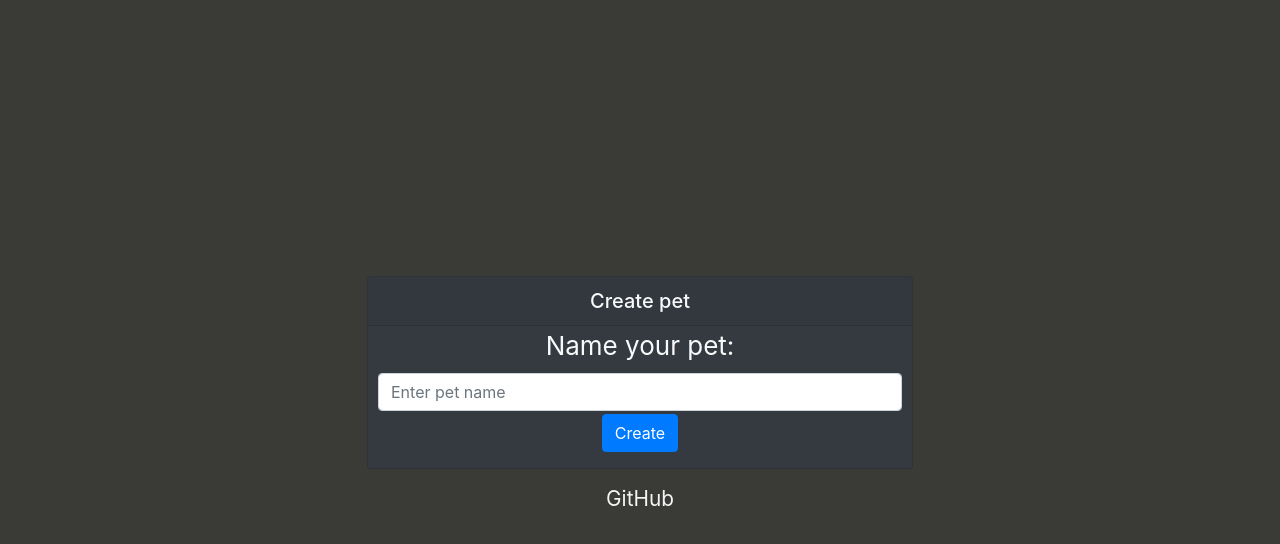
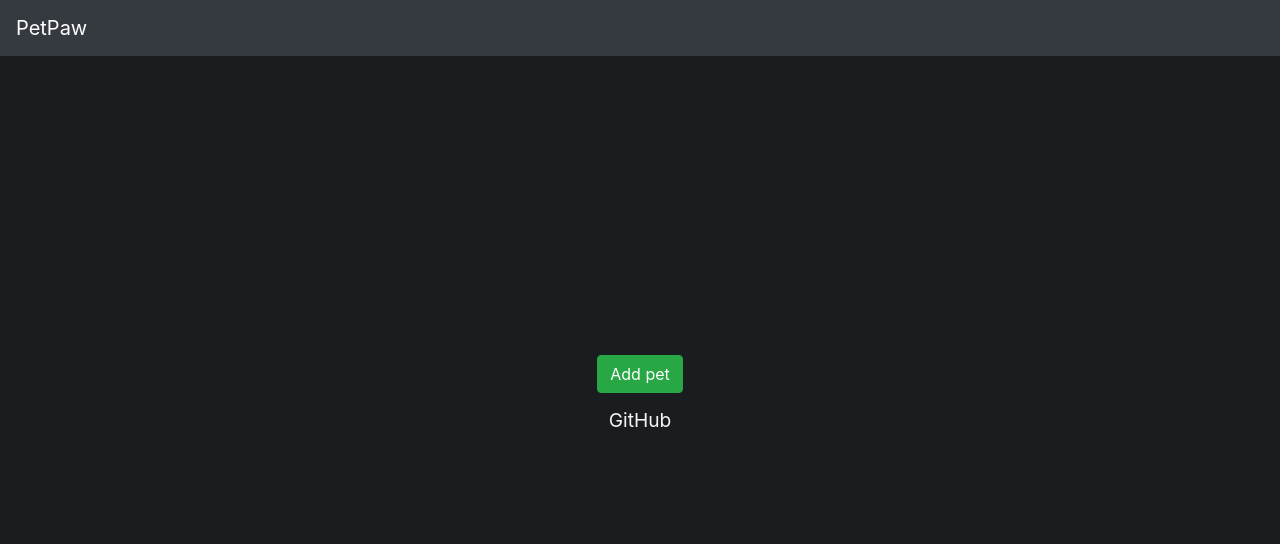
Before and after one commit to johlits/pet, a React (Create React App) app: page / in a window 1280 px wide. Shown: the top 544 px of the page. Built offline with nearby package versions, Linux system fonts and the light colour scheme.

Commit message:
allow multiple pets

```diff
--- a/src/App.css
+++ b/src/App.css
@@ -14,13 +14,13 @@
 }
 
 .App-header {
-  background-color: #3a3b37;
+  background-color: #1a1d20;
   min-height: 100vh;
   display: flex;
   flex-direction: column;
   align-items: center;
   justify-content: center;
-  font-size: calc(10px + 2vmin);
+  font-size: calc(8px + 2vmin);
   color: white;
 }
 
--- a/src/App.tsx
+++ b/src/App.tsx
@@ -1,98 +1,43 @@
-import Container from 'react-bootstrap/Container'
 import Button from 'react-bootstrap/Button';
-import Form from 'react-bootstrap/Form'
-import Card from 'react-bootstrap/Card'
-import Col from 'react-bootstrap/Col'
+import React from 'react';
 import Nav from 'react-bootstrap/Nav'
-import { MDBContainer } from 'mdbreact';
-import React from 'react';
+import Navbar from 'react-bootstrap/Navbar'
 import logo from './logo.svg';
 import './App.css';
 
-import Stat from './Stat'
+import Pet from './Pet'
 
-interface PetProps { }
+interface PetContainerProps { }
 
-type PetState = { text: string, name: string, sleeping: boolean };
+type PetContainerState = { pets: number };
 
-const STATS = [
-  { name: 'Hunger', value: 100, action: 'Feed', seconds: 0, timer: 2 },
-  { name: 'Hygiene', value: 100, action: 'Shower', seconds: 0, timer: 8 },
-  { name: 'Energy', value: 100, action: 'Sleep', seconds: 0, timer: 4 }];
-
-class Pet extends React.Component<PetProps, PetState> {
+class PetContainer extends React.Component<PetContainerProps, PetContainerState> {
 
   constructor(props: any) {
     super(props);
-    this.state = { text: '', name: '', sleeping: false };
-    this.handleChange = this.handleChange.bind(this);
-    this.handleSubmit = this.handleSubmit.bind(this);
+    this.state = { pets: 0 };
+    this.handleClick = this.handleClick.bind(this);
   }
 
-  callbackFunction = (childData: any) => {
-    if (childData.key === 'Energy' && childData.change === 1) {
-      this.setState({ sleeping: true });
-    }
-    else if (childData.key === 'Energy' && childData.change === -1) {
-      this.setState({ sleeping: false });
-    }
-  }
-
-  handleChange(e: { target: { value: any; }; }) {
-    this.setState({ text: e.target.value });
-  }
-
-  handleSubmit(e: { preventDefault: () => void; }) {
-    e.preventDefault();
-    if (this.state.text.length === 0) {
-      return;
-    }
-    this.setState(state => ({
-      name: this.state.text
-    }));
+  handleClick() {
+    this.setState({ pets: this.state.pets + 1 });
   }
 
   render() {
 
-    if (this.state.name.length < 1) {
-      return <Container><Card bg="dark" text="light"><Card.Header as="h5">Create pet</Card.Header><Card.Text><Form onSubmit={this.handleSubmit}>
-        <Form.Group>
-          <Form.Row>
-            <Col>
-              <Form.Label htmlFor="new-pet">
-                Name your pet:
-              </Form.Label>
-            </Col>
-          </Form.Row>
-          <Form.Row>
-            <MDBContainer>
-            <Form.Control type="text" placeholder="Enter pet name" onChange={this.handleChange} value={this.state.text} />
-            <Button variant="primary" type="submit">
-                Create
-              </Button>
-            </MDBContainer>
-          </Form.Row>
-          <Form.Row className="align-items-center">
-          </Form.Row>
-        </Form.Group>
-      </Form></Card.Text></Card><Nav.Link href="https://github.com/johlits/pet"><small className="linkText">GitHub</small></Nav.Link></Container>;
+    let pets = [];
+    for (let i = 0; i < this.state.pets; i++) {
+      pets.push(<Pet key={i} />);
     }
-    else {
-      return <Container><Card bg="dark" text="light"><Card.Header as="h5">{this.state.name}</Card.Header><Card.Text>
-        <Stat parentCallback={this.callbackFunction} name={STATS[0].name} action={STATS[0].action} timer={STATS[0].timer} disabled={this.state.sleeping}></Stat>
-        <Stat parentCallback={this.callbackFunction} name={STATS[1].name} action={STATS[1].action} timer={STATS[1].timer} disabled={this.state.sleeping}></Stat>
-        <Stat parentCallback={this.callbackFunction} name={STATS[2].name} action={STATS[2].action} timer={STATS[2].timer} disabled={this.state.sleeping}></Stat>
-      </Card.Text></Card></Container>;
-    }
+
+    return <header className="App-header"><Navbar fixed="top" bg="dark" variant="dark" expand="lg"><Navbar.Brand href="#home">PetPaw</Navbar.Brand></Navbar>{pets}<Button variant="success" onClick={this.handleClick}>Add pet</Button><Nav.Link href="https://github.com/johlits/pet"><small className="linkText">GitHub</small></Nav.Link></header>;
   }
 }
 
 function App() {
   return (
     <div className="App">
-      <header className="App-header">
-        <Pet />
-      </header>
+      <PetContainer />
     </div>
   );
 }
--- /dev/null
+++ b/src/Pet.tsx
@@ -0,0 +1,82 @@
+import Container from 'react-bootstrap/Container'
+import Button from 'react-bootstrap/Button';
+import Form from 'react-bootstrap/Form'
+import Card from 'react-bootstrap/Card'
+import Col from 'react-bootstrap/Col'
+import { MDBContainer } from 'mdbreact';
+import React from 'react';
+import Stat from './Stat'
+
+interface PetProps { }
+
+type PetState = { text: string, name: string, sleeping: boolean };
+
+const STATS = [
+  { name: 'Hunger', value: 100, action: 'Feed', seconds: 0, timer: 2 },
+  { name: 'Hygiene', value: 100, action: 'Shower', seconds: 0, timer: 8 },
+  { name: 'Energy', value: 100, action: 'Sleep', seconds: 0, timer: 4 }];
+
+export default class Pet extends React.Component<PetProps, PetState> {
+
+  constructor(props: any) {
+    super(props);
+    this.state = { text: '', name: '', sleeping: false };
+    this.handleChange = this.handleChange.bind(this);
+    this.handleSubmit = this.handleSubmit.bind(this);
+  }
+
+  callbackFunction = (childData: any) => {
+    if (childData.key === 'Energy' && childData.change === 1) {
+      this.setState({ sleeping: true });
+    }
+    else if (childData.key === 'Energy' && childData.change === -1) {
+      this.setState({ sleeping: false });
+    }
+  }
+
+  handleChange(e: { target: { value: any; }; }) {
+    this.setState({ text: e.target.value });
+  }
+
+  handleSubmit(e: { preventDefault: () => void; }) {
+    e.preventDefault();
+    if (this.state.text.length === 0) {
+      return;
+    }
+    this.setState({ name: this.state.text });
+  }
+
+  render() {
+
+    if (this.state.name.length < 1) {
+      return <Container className="mb-2"><Card bg="dark" text="light"><Card.Header as="h5">Create pet</Card.Header><Card.Text><Form onSubmit={this.handleSubmit}>
+        <Form.Group>
+          <Form.Row>
+            <Col>
+              <Form.Label htmlFor="new-pet">
+                Name your pet:
+              </Form.Label>
+            </Col>
+          </Form.Row>
+          <Form.Row>
+            <MDBContainer>
+            <Form.Control type="text" placeholder="Enter pet name" onChange={this.handleChange} value={this.state.text} />
+            <Button className="mt-1" variant="primary" type="submit">
+                Create
+              </Button>
+            </MDBContainer>
+          </Form.Row>
+          <Form.Row className="align-items-center">
+          </Form.Row>
+        </Form.Group>
+      </Form></Card.Text></Card></Container>;
+    }
+    else {
+      return <Container className="mb-2"><Card bg="dark" text="light"><Card.Header as="h5">{this.state.name}</Card.Header><Card.Text>
+        <Stat parentCallback={this.callbackFunction} name={STATS[0].name} action={STATS[0].action} timer={STATS[0].timer} disabled={this.state.sleeping}></Stat>
+        <Stat parentCallback={this.callbackFunction} name={STATS[1].name} action={STATS[1].action} timer={STATS[1].timer} disabled={this.state.sleeping}></Stat>
+        <Stat parentCallback={this.callbackFunction} name={STATS[2].name} action={STATS[2].action} timer={STATS[2].timer} disabled={this.state.sleeping}></Stat>
+      </Card.Text></Card></Container>;
+    }
+  }
+}
--- a/src/Stat.tsx
+++ b/src/Stat.tsx
@@ -72,6 +72,6 @@ export default class Stat extends React.Component<StatProps, StatState> {
     }
 
     render() {
-        return <Row><Col xs={4}>{this.props.name}</Col><Col xs={4}>{this.state.value}</Col><Col xs={4}><Button variant="success" onClick={this.Increment} disabled={this.state.disabled || this.state.value >= 100}>{this.props.action}</Button></Col></Row>;
+        return <Row className="mb-1 mt-1"><Col xs={4}>{this.props.name}</Col><Col xs={4}>{this.state.value}</Col><Col xs={4}><Button variant="secondary" onClick={this.Increment} disabled={this.state.disabled || this.state.value >= 100}>{this.props.action}</Button></Col></Row>;
     }
 }
```
